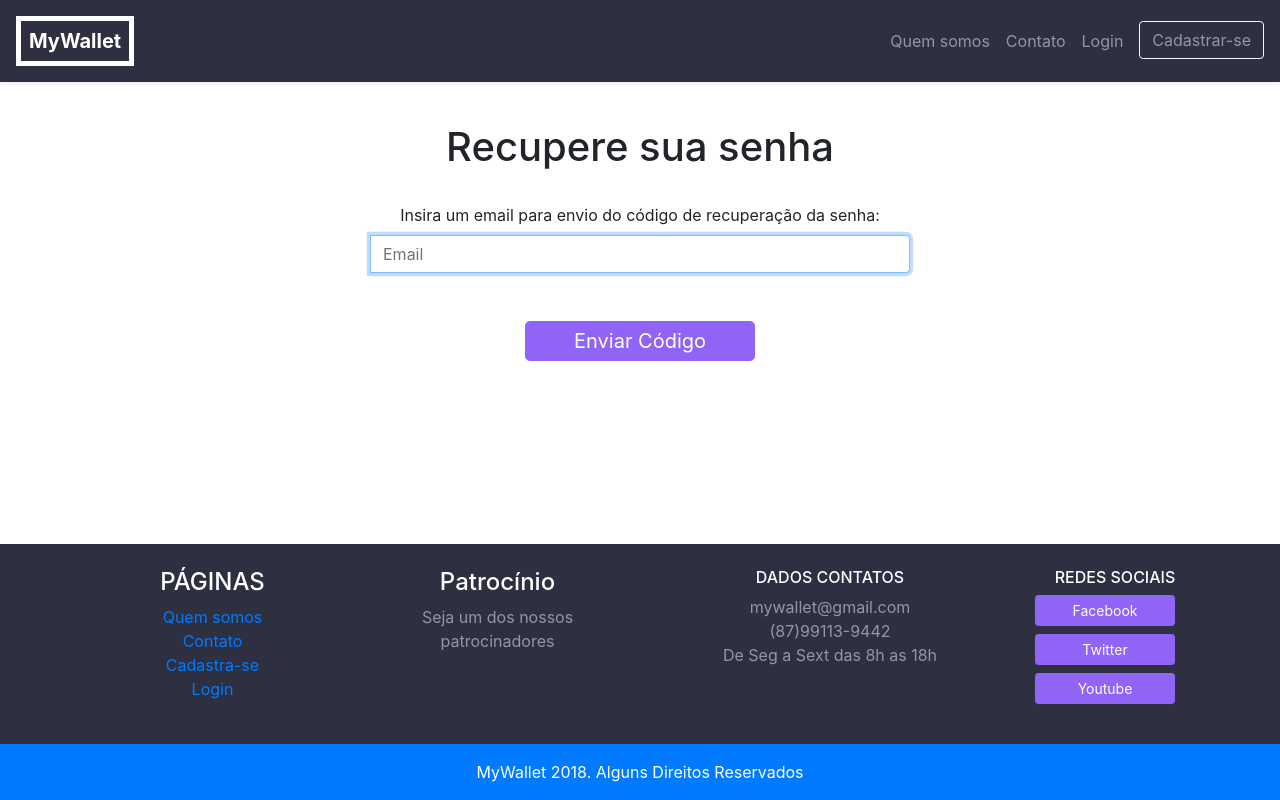
After one commit to daviluis321/MyWallet, a Django app: page /recuperaSenha/ in a window 1280 px wide. The commit adds this page. Run offline with Django 3.2, Linux system fonts and the light colour scheme; some libraries are stand-ins or nearby versions.

Commit message:
pagina recuperacao da senha

```diff
--- a/mywallet/core/templates/login.html
+++ b/mywallet/core/templates/login.html
@@ -32,7 +32,7 @@
     <br>
     <div class="row justify-content-center">
       <div class="col-md-6 text-right">
-        <a href="#">Esqueceu sua senha?</a>
+        <a href="recuperaSenha.html">Esqueceu sua senha?</a>
         <button type="button" class="btn btn-purple btn-lg  mx-2 px-5 py-1">Login</button>
       </div>
     </div>
--- /dev/null
+++ b/mywallet/core/templates/recuperaSenha.html
@@ -0,0 +1,36 @@
+{% extends "base.html" %}
+{% load static %}
+{% block principal %}
+
+  <br>
+  <br>
+  <h1 class="text-center">Recupere sua senha</h1>
+  <br>
+  <div class="container">
+    <div class="row justify-content-center">
+      <div class="col-md-6">
+      <div class="text-center">
+
+        <a>Insira um email para envio do código de recuperação da senha:</a>
+        <br>
+      </div>
+        <div class="input-group">
+          <label class="input-group input-group-addon">
+            <b class="glyphicon glyphicon-user"></b>
+          </label>
+          <input autofocus type="text" class="form-control" id="cmpEmail" placeholder="Email">
+        </div>
+      </div>
+    </div>
+
+    <br><br>
+
+    <div class="row justify-content-center">
+
+        <button type="button" class="btn btn-purple btn-lg  mx-2 px-5 py-1">Enviar Código</button>
+
+    </div>
+    <br><br>
+    <br>
+  </div>
+{% endblock %}
--- a/mywallet/core/views.py
+++ b/mywallet/core/views.py
@@ -6,6 +6,9 @@ def home(request):
 
 def login(request):
     return render(request, 'login.html')
+
+def recuperaSenha(request):
+    return render(request, 'recuperaSenha.html')
 
 def contato(request):
     return render(request, 'contato.html')
--- a/mywallet/mywallet/urls.py
+++ b/mywallet/mywallet/urls.py
@@ -20,6 +20,7 @@ from core import views
 urlpatterns = [
     path('',views.home, name='home'),
     path('login/',views.login, name='login'),
+    path('recuperaSenha/',views.recuperaSenha, name='recuperaSenha'),
     path('contato/',views.contato, name='contato'),
     path('admin/', admin.site.urls),
     path('main/',views.main, name='main'),
```
